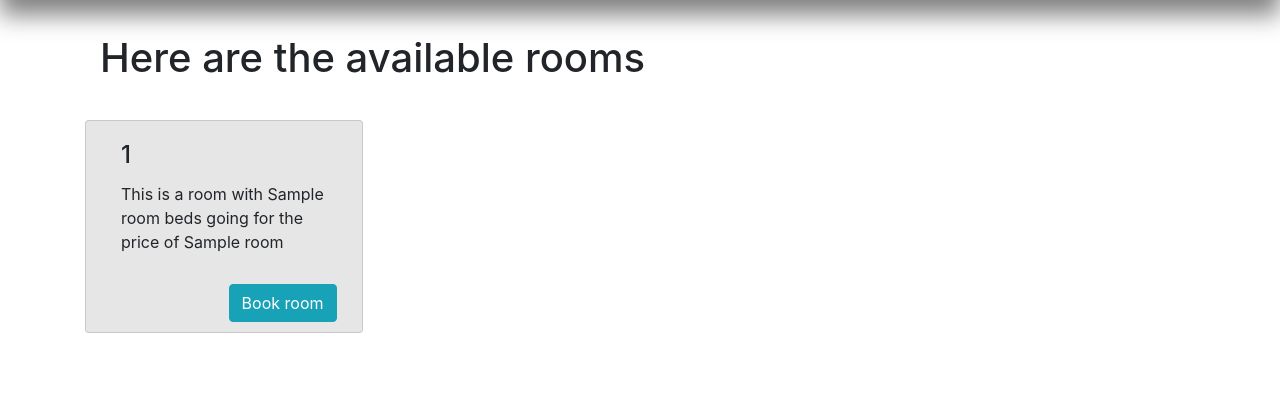
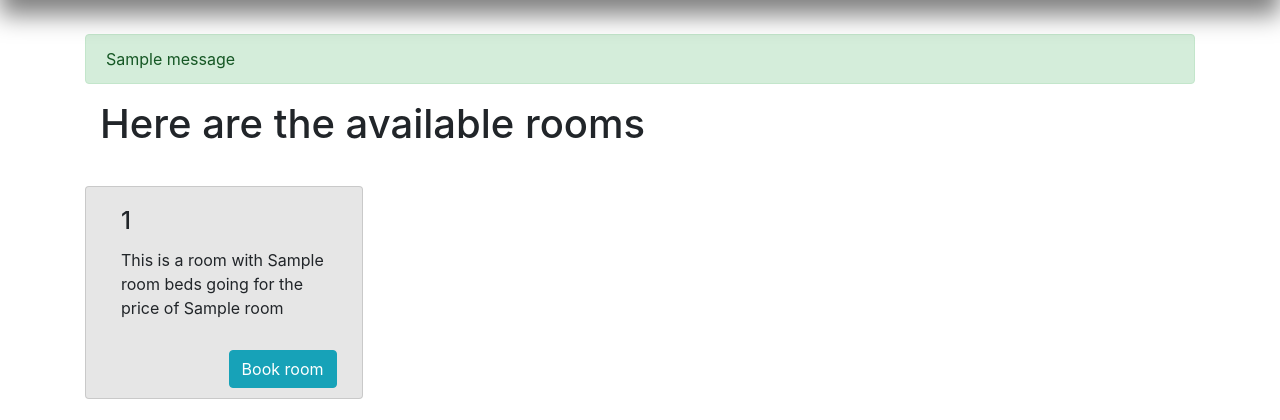
Before and after one commit to AshCreate/Project-HMS, a Python web app: template HMS/templates/book_a_room.html in a window 1280 px wide. Shown: the part 66-486 px from the top of the page. Run offline with Jinja, Linux system fonts and the light colour scheme; the template is opened without the code that fills it: most values are stand-ins (such as "Sample title", 1, 10 or a date in 2020); one stand-in notice (Sample message) is shown; some libraries are stand-ins or nearby versions.

Commit message:
Flash Messages Fixed

```diff
--- a/HMS/routes.py
+++ b/HMS/routes.py
@@ -1,6 +1,6 @@
 import os
 import secrets
-from PIL import *
+from PIL import Image
 from flask import render_template, url_for, flash, redirect, request, abort
 from HMS import app, db, bcrypt
 from flask_login import login_user, current_user, logout_user, login_required
--- a/HMS/templates/logInError.html
+++ b/HMS/templates/logInError.html
@@ -7,7 +7,7 @@
 <body>
 
     <h1>Login Error</h1>
-    <h4>Seems like you are not registered as an admin</h4>
+    <h4>You do not have permission to access this page</h4>
 
 </body>
 </html>
--- a/HMS/templates/student_layout.html
+++ b/HMS/templates/student_layout.html
@@ -62,6 +62,17 @@
     <main role = "main" class="container">
         <div class="row">
             <div class="col-md-12" style="margin-top: 100px">
+                <div style="margin: 0;">
+                    {% with messages = get_flashed_messages(with_categories=true) %}
+                        {% if messages %}
+                            {% for category, message in messages %}
+                                <div class="flash alert alert-{{ category }}">
+                                  {{ message }}
+                                </div>
+                            {% endfor %}
+                        {% endif %}
+                    {% endwith %}
+                </div>
                 {% block content %}
                 {% endblock %}
             </div>
```
Also changed, not shown: HMS/hms.db (added), HMS/static/payments/93d74b6edc81f7bb.JPG (added), HMS/static/payments/9b2886dd759dd55c.JPG (added), HMS/static/payments/bf0af24ac937a4fb.png (added).
